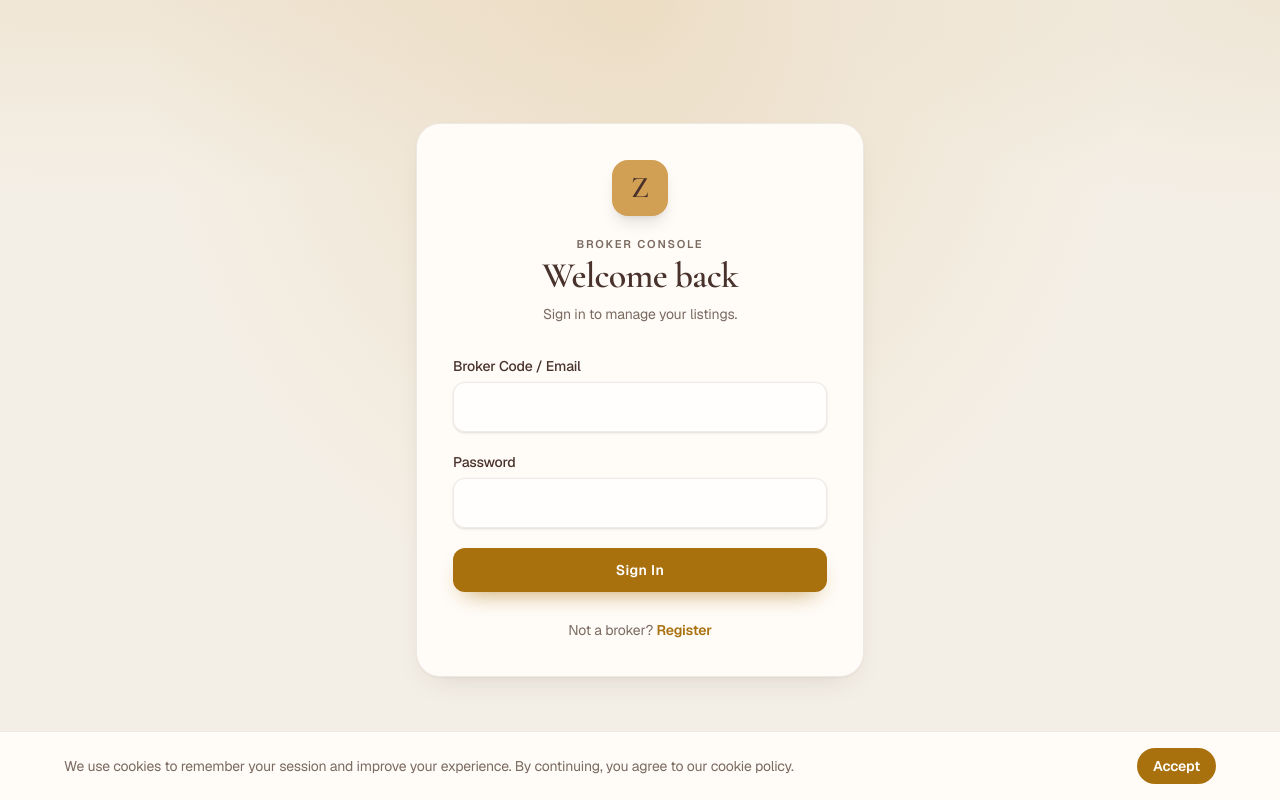
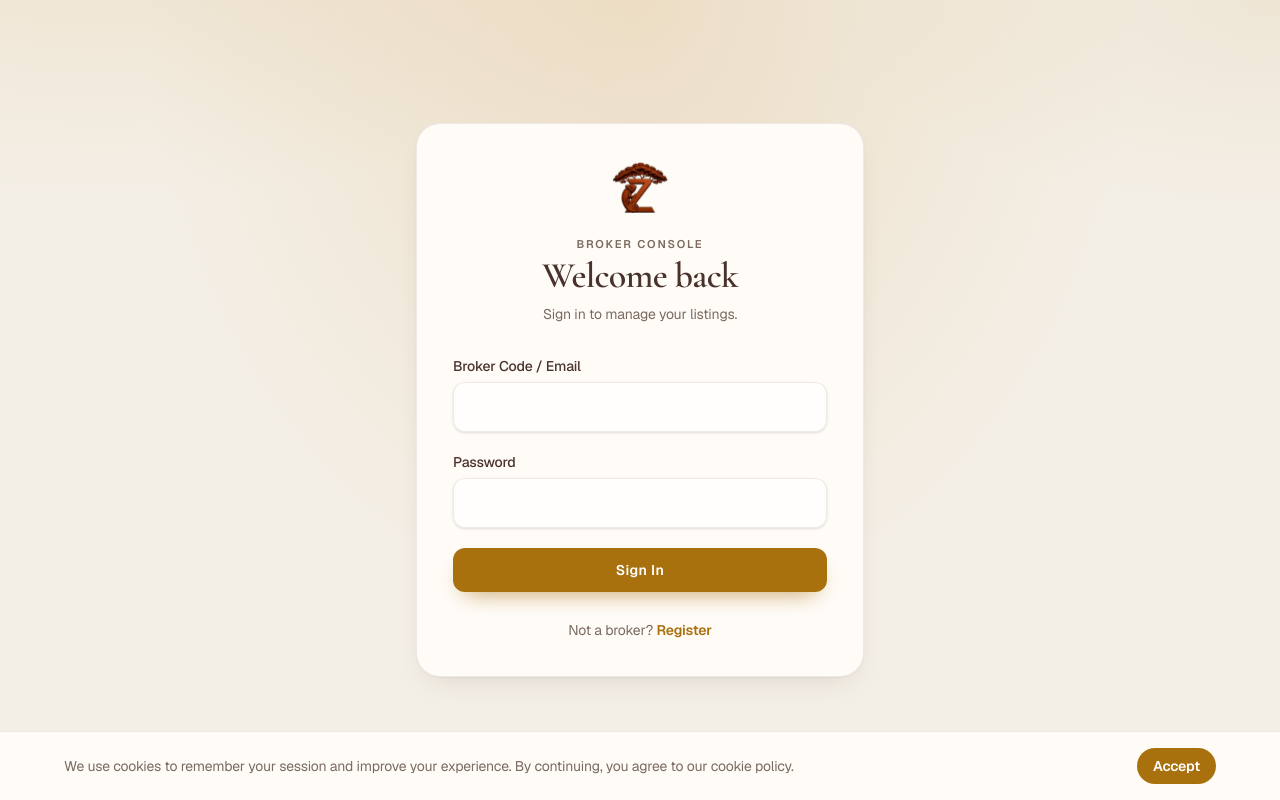
Before and after one commit to 126jgvvb/zcanopy-broker-web-dashbaord, a Next.js app: page / in a window 1280 px wide. Built offline with nearby package versions, Linux system fonts and the light colour scheme; no server answers.

Commit message:
added logo

```diff
--- a/app/page.tsx
+++ b/app/page.tsx
@@ -45,12 +45,12 @@ export default function LoginPage() {
       <div className="pointer-events-none absolute inset-0 bg-[radial-gradient(ellipse_at_top,rgba(209,160,84,0.22),transparent_55%)]" />
       <div className="relative w-full max-w-md rounded-3xl border border-[var(--zcanopy-border)] bg-[var(--zcanopy-surface)] p-9 shadow-[var(--zcanopy-shadow)]">
         <div className="mb-8 text-center">
-          <span
-            className="inline-flex h-14 w-14 items-center justify-center rounded-2xl font-[family-name:var(--font-cormorant)] text-3xl font-semibold shadow-lg"
-            style={{ backgroundColor: COLORS.accentGold, color: COLORS.cardBrown }}
-          >
-            Z
-          </span>
+          <img
+            src="/logo.svg"
+            alt="ZCanopy"
+            className="mx-auto h-14 w-14 object-contain"
+            style={{ mixBlendMode: 'multiply' }}
+          />
           <p className="zc-kicker mt-5">Broker console</p>
           <h1 className="mt-1 text-4xl text-[var(--zcanopy-card-brown)]">Welcome back</h1>
           <p className="mt-2 text-sm text-[var(--zcanopy-muted)]">Sign in to manage your listings.</p>
--- a/app/signup/page.tsx
+++ b/app/signup/page.tsx
@@ -238,12 +238,12 @@ export default function SignUpPage() {
       <div className="pointer-events-none absolute inset-0 bg-[radial-gradient(ellipse_at_top,rgba(209,160,84,0.22),transparent_55%)]" />
       <div className="relative w-full max-w-md rounded-3xl border border-[var(--zcanopy-border)] bg-[var(--zcanopy-surface)] p-6 shadow-[var(--zcanopy-shadow)]">
         <div className="mb-5 text-center">
-          <span
-            className="inline-flex h-12 w-12 items-center justify-center rounded-2xl font-[family-name:var(--font-cormorant)] text-2xl font-semibold shadow-lg"
-            style={{ backgroundColor: COLORS.accentGold, color: COLORS.cardBrown }}
-          >
-            Z
-          </span>
+          <img
+            src="/logo.svg"
+            alt="ZCanopy"
+            className="mx-auto h-12 w-12 object-contain"
+            style={{ mixBlendMode: 'multiply' }}
+          />
           <p className="zc-kicker mt-3">Get started</p>
           <h1 className="mt-1 text-2xl text-[var(--zcanopy-card-brown)]">Broker Registration</h1>
           <p className="mt-1 text-xs text-[var(--zcanopy-muted)]">Create your broker account</p>
--- a/components/Sidebar.tsx
+++ b/components/Sidebar.tsx
@@ -76,12 +76,12 @@ export default function Sidebar({ role, user, onLogout, isOpen, onToggle }: Side
           <div className="pointer-events-none absolute -right-8 -top-10 h-28 w-28 rounded-full bg-[var(--zcanopy-accent-gold)]/20 blur-2xl" />
           <div className="flex items-center justify-between">
           <div className="flex items-center gap-3">
-            <span
-              className="flex h-10 w-10 items-center justify-center rounded-2xl font-[family-name:var(--font-cormorant)] text-2xl font-semibold shadow-lg"
-              style={{ backgroundColor: COLORS.accentGold, color: COLORS.cardBrown }}
-            >
-              Z
-            </span>
+            <img
+              src="/logo.svg"
+              alt="ZCanopy"
+              className="h-10 w-10 object-contain"
+              style={{ mixBlendMode: 'multiply' }}
+            />
             <div>
               <span className="font-[family-name:var(--font-cormorant)] text-2xl leading-none">ZCanopy</span>
               <span className="mt-1 block text-[10px] uppercase tracking-[0.18em] text-white/55">
```
Also changed, not shown: assets/logo.svg (added), public/logo.svg (added).
